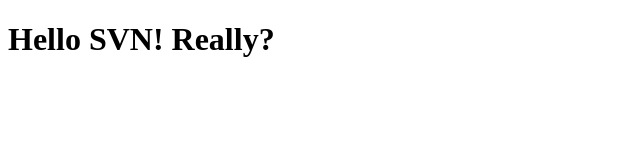
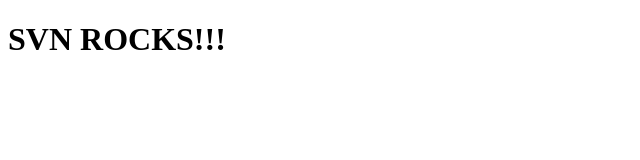
Before and after one commit to darinadimova/QA-softuni, a plain HTML site: page index.html in a window 1280 px wide. Shown: the whole page, without its empty margins (0-640 px from the left). Drawn offline with Linux system fonts and the light colour scheme.

Commit message:
I have changed the content of h1 to SVN ROCKS!!!

```diff
--- a/index.html
+++ b/index.html
@@ -4,6 +4,6 @@
 	<title></title>
 </head>
 <body>
-	<h1>Hello SVN! Really?</h1>
+	<h1>SVN ROCKS!!!</h1>
 </body>
 </html>
```
